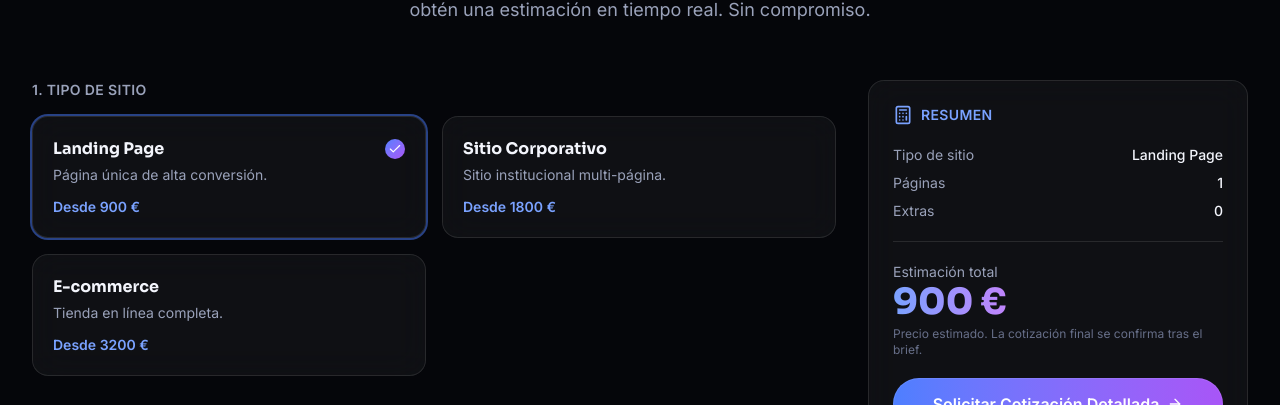
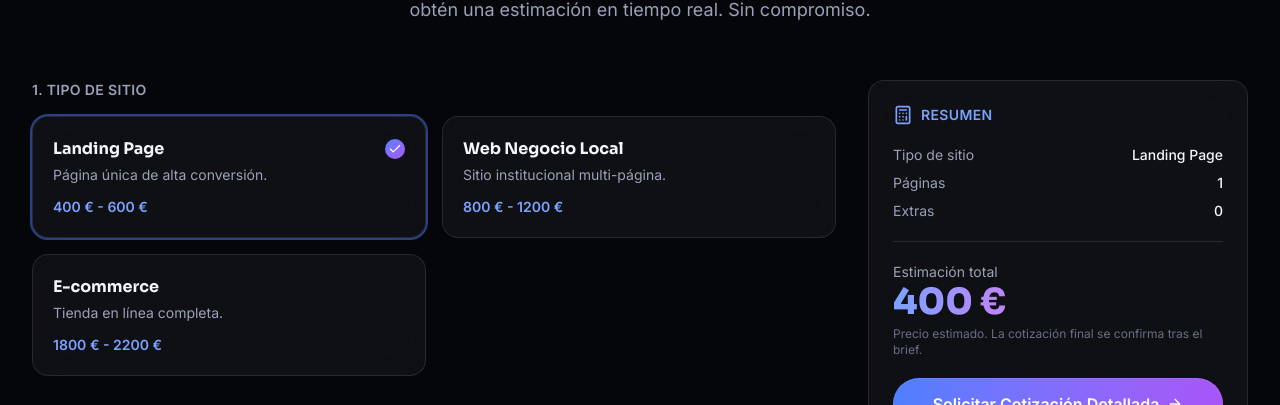
Before and after one commit to webcraftstudiosos/webcraftstudio, a Next.js app: page / in a window 1280 px wide. Shown: the part 3293-3698 px from the top of the page. Built offline with nearby package versions, Linux system fonts and the light colour scheme.

Commit message:
Update budget calculator pricing and rename Sitio Corporativo to Web Negocio Local
Show price ranges (400-600€, 800-1200€, 1800-2200€) instead of a single "Desde" price.

Co-Authored-By: Claude Sonnet 5 <noreply@anthropic.com>

```diff
--- a/components/BudgetCalculator.tsx
+++ b/components/BudgetCalculator.tsx
@@ -85,7 +85,7 @@ export function BudgetCalculator() {
                     </div>
                     <p className="mt-1 text-sm text-text-muted">{type.description}</p>
                     <p className="mt-3 text-sm font-semibold text-primary-light">
-                      Desde {formatCurrency(type.basePrice)}
+                      {formatCurrency(type.basePrice)} - {formatCurrency(type.basePriceMax)}
                     </p>
                   </button>
                 ))}
--- a/data/siteData.ts
+++ b/data/siteData.ts
@@ -207,6 +207,7 @@ export type SiteType = {
   id: string;
   label: string;
   basePrice: number;
+  basePriceMax: number;
   basePages: number;
   pricePerExtraPage: number;
   description: string;
@@ -216,15 +217,17 @@ export const siteTypes: SiteType[] = [
   {
     id: "landing",
     label: "Landing Page",
-    basePrice: 900,
+    basePrice: 400,
+    basePriceMax: 600,
     basePages: 1,
     pricePerExtraPage: 150,
     description: "Página única de alta conversión.",
   },
   {
     id: "corporate",
-    label: "Sitio Corporativo",
-    basePrice: 1800,
+    label: "Web Negocio Local",
+    basePrice: 800,
+    basePriceMax: 1200,
     basePages: 5,
     pricePerExtraPage: 180,
     description: "Sitio institucional multi-página.",
@@ -232,7 +235,8 @@ export const siteTypes: SiteType[] = [
   {
     id: "ecommerce",
     label: "E-commerce",
-    basePrice: 3200,
+    basePrice: 1800,
+    basePriceMax: 2200,
     basePages: 8,
     pricePerExtraPage: 220,
     description: "Tienda en línea completa.",
```
